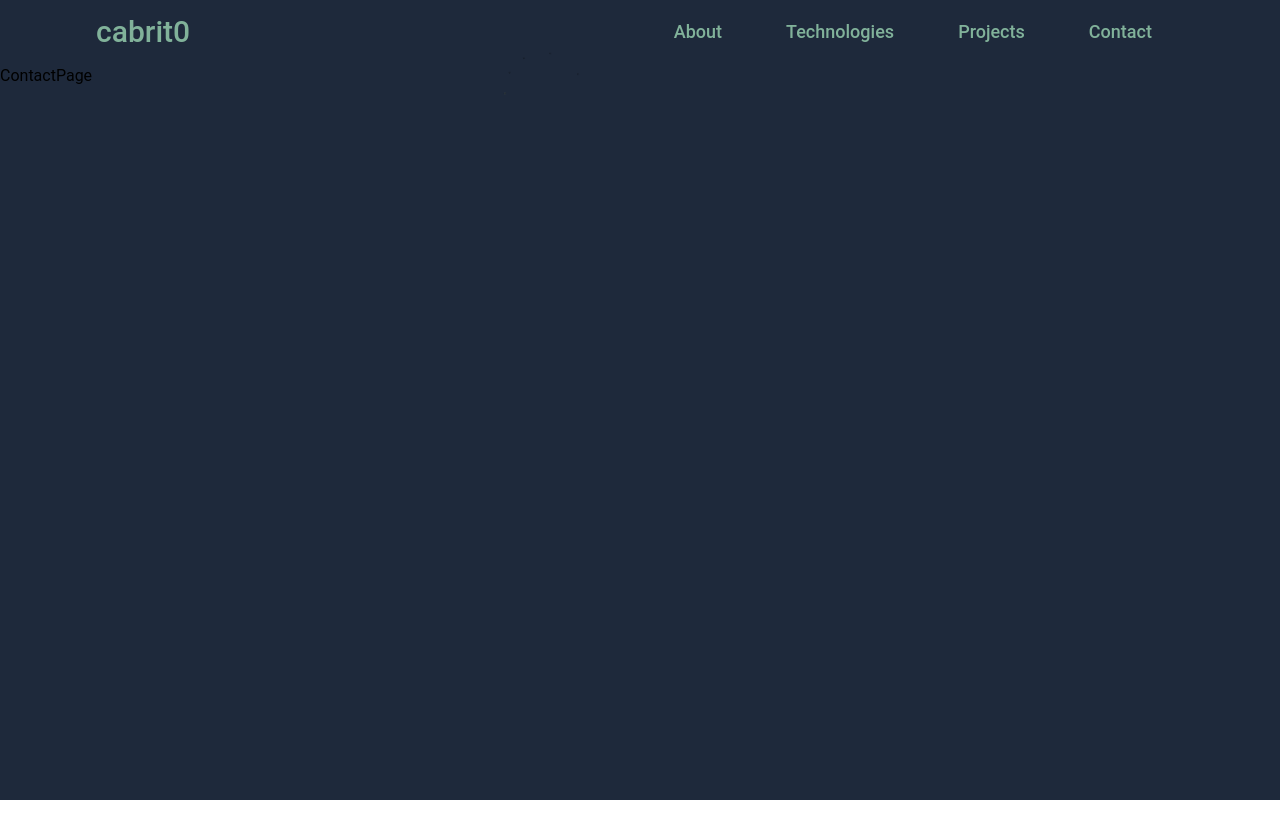
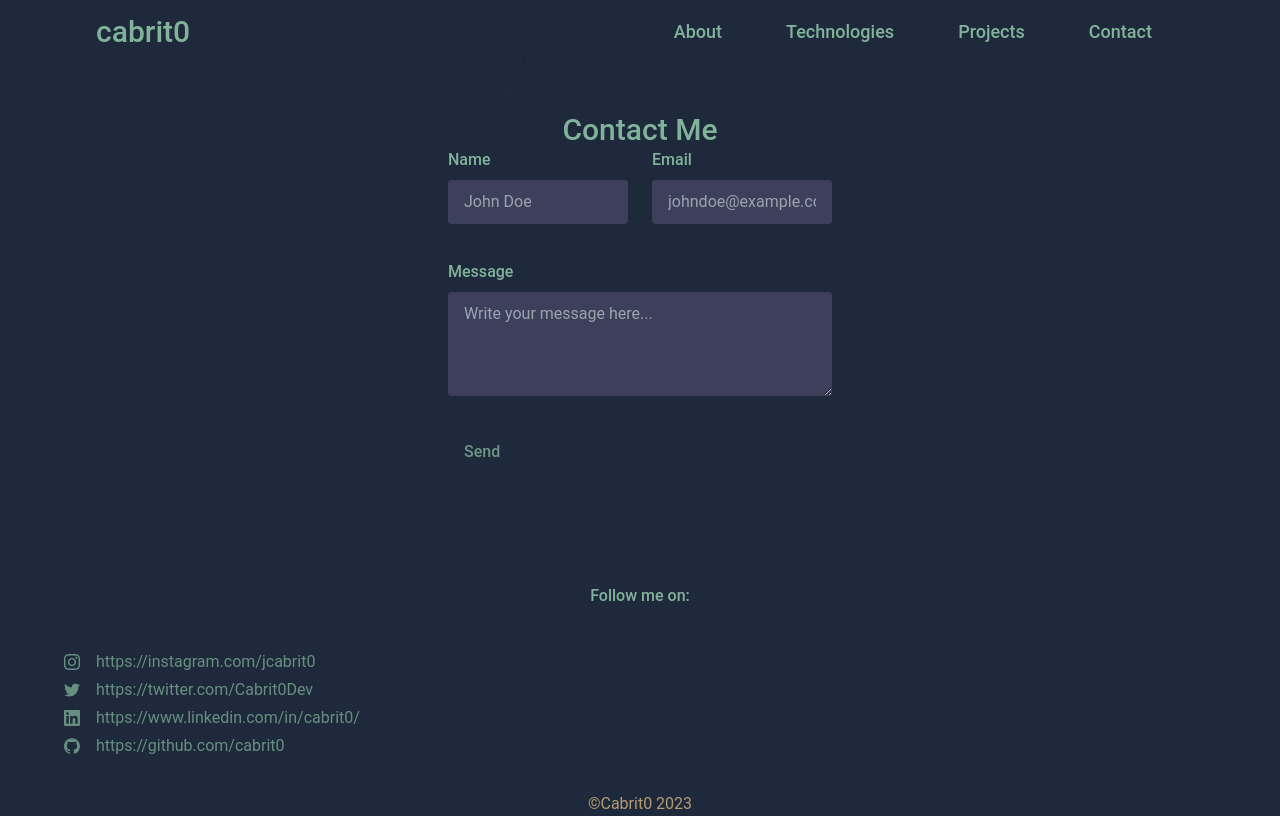
Before and after one commit to cabrit0/portfolio2.0, a React (Create React App) app: page /contact in a window 1280 px wide. Built offline with nearby package versions, Linux system fonts and the light colour scheme; the HTML template or start-up script is replaced by a standard one.

Commit message:
ContactContent component and footer

```diff
--- /dev/null
+++ b/src/components/ContactContent.jsx
@@ -0,0 +1,100 @@
+import React from "react";
+
+import { SiTwitter, SiInstagram, SiLinkedin, SiGithub } from "react-icons/si";
+
+const ContactContent = () => {
+  return (
+    <div className="md:px-12 pt-12 flex flex-col justify-between">
+      <h2 className="text-3xl text-center text-myGreen font-medium">
+        Contact Me
+      </h2>
+      <form className="w-full max-w-lg px-16 mb-16 mx-auto">
+        <div className="flex flex-wrap -mx-3 mb-6">
+          <div className="w-full md:w-1/2 px-3 mb-6 md:mb-0">
+            <label className="block text-myGreen font-medium mb-2" for="name">
+              Name
+            </label>
+            <input
+              className="appearance-none block w-full bg-myBlue text-gray-700 rounded py-3 px-4 mb-3 leading-tight focus:outline-none focus:bg-white"
+              id="name"
+              type="text"
+              placeholder="John Doe"
+            />
+          </div>
+          <div className="w-full md:w-1/2 px-3">
+            <label className="block text-myGreen font-medium mb-2" for="email">
+              Email
+            </label>
+            <input
+              className="appearance-none block w-full bg-myBlue text-gray-700 rounded py-3 px-4 leading-tight focus:outline-none focus:bg-white focus:border-gray-200"
+              id="email"
+              type="email"
+              placeholder="johndoe@example.com"
+            />
+          </div>
+        </div>
+        <div className="flex flex-wrap -mx-3 mb-6">
+          <div className="w-full px-3">
+            <label
+              className="block text-myGreen font-medium mb-2"
+              for="message"
+            >
+              Message
+            </label>
+            <textarea
+              className="appearance-none block w-full bg-myBlue text-gray-700 rounded py-3 px-4 mb-3 leading-tight focus:outline-none focus:bg-white focus:border-gray-500"
+              id="message"
+              rows="4"
+              placeholder="Write your message here..."
+            ></textarea>
+          </div>
+        </div>
+        <div className="flex flex-wrap -mx-3 mb-6">
+          <div className="w-full px-3">
+            <button className=" text-myGreen opacity-80 font-medium py-2 px-4 hover:opacity-100 hover:text-myYellow hover:scale-110 hover:translate-x-1 hover:-translate-y-2">
+              Send
+            </button>
+          </div>
+        </div>
+      </form>
+      <footer className="text-center mt-6 px-4">
+        <div className="text-myGreen font-medium">Follow me on:</div>
+        <div className="mt-2 flex flex-col justify-end items-start py-8 opacity-75">
+          <a
+            href="/"
+            className="text-myGreen hover:text-myYellow flex items-center my-0.5"
+          >
+            <SiInstagram className="mr-4" />
+            https://instagram.com/jcabrit0
+          </a>
+          <a
+            href="/"
+            className="text-myGreen hover:text-myYellow flex items-center my-0.5"
+          >
+            <SiTwitter className="mr-4" />
+            https://twitter.com/Cabrit0Dev
+          </a>
+          <a
+            href="/"
+            className="text-myGreen hover:text-myYellow flex items-center my-0.5"
+          >
+            <SiLinkedin className="mr-4" />
+            <p>https://www.linkedin.com/in/cabrit0/</p>
+          </a>
+          <a
+            href="/"
+            className="text-myGreen hover:text-myYellow flex items-center my-0.5"
+          >
+            <SiGithub className="mr-4" />
+            <p>https://github.com/cabrit0</p>
+          </a>
+        </div>
+        <div>
+          <p className="text-myYellow opacity-70">©Cabrit0 2023</p>
+        </div>
+      </footer>
+    </div>
+  );
+};
+
+export default ContactContent;
--- a/src/components/Nav.jsx
+++ b/src/components/Nav.jsx
@@ -7,12 +7,12 @@ export const CurrentPageContext = createContext();
 
 const Nav = () => {
   const [isMenuOpen, setIsMenuOpen] = useState(false);
-  const [currentPage, setCurrentPage] = useState("home");
+  //const [currentPage, setCurrentPage] = useState("home");
   //console.log(currentPage);
 
   const handleLinkClick = (page) => {
     setIsMenuOpen(false);
-    setCurrentPage(page);
+    //setCurrentPage(page);
   };
 
   return (
--- a/src/pages/ContactPage.jsx
+++ b/src/pages/ContactPage.jsx
@@ -1,7 +1,12 @@
 import React from "react";
+import ContactContent from "../components/ContactContent";
 
 const ContactPage = () => {
-  return <div className="min-h-screen bg-slate-800">ContactPage</div>;
+  return (
+    <div className="min-h-screen bg-slate-800">
+      <ContactContent />
+    </div>
+  );
 };
 
 export default ContactPage;
```
